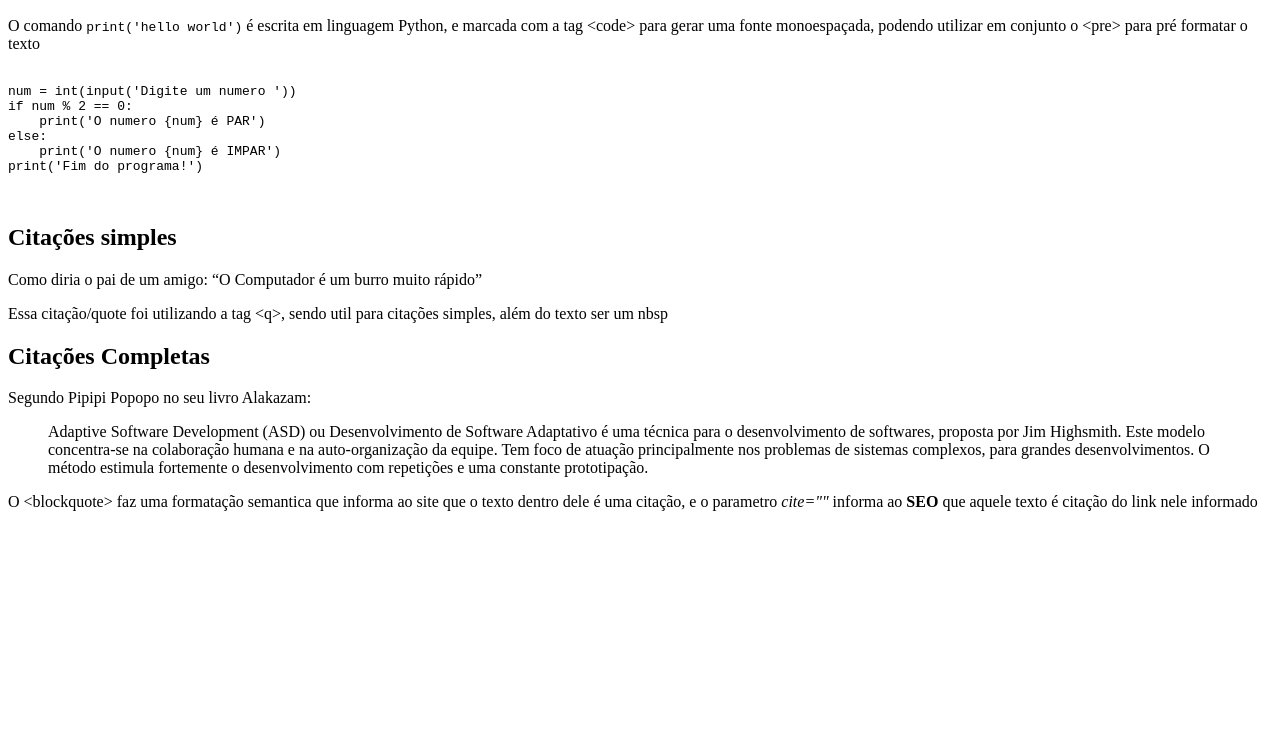
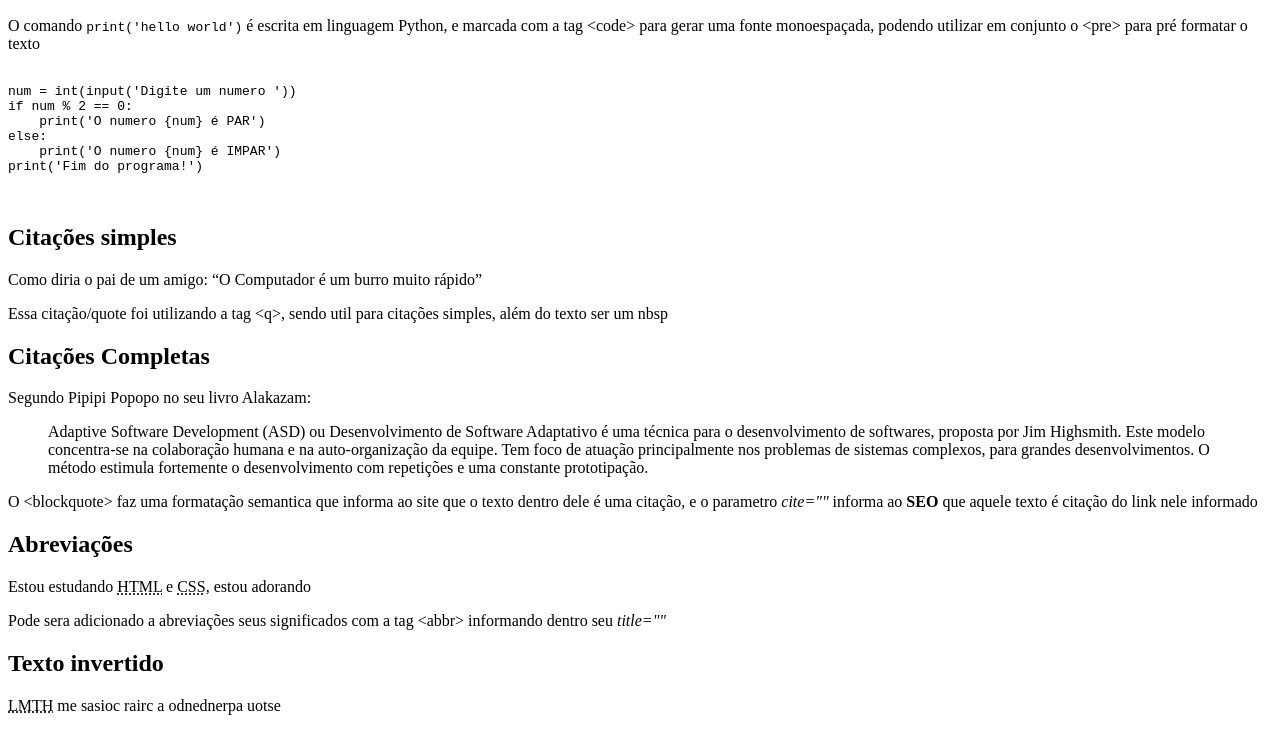
Before and after one commit to MarloIkhodi/html-css, a plain HTML site: page ex008.1/index.html in a window 1280 px wide. Shown: the part 110-841 px from the top of the page. Before the commit the page ends 800 px from the top, so only its background shows below. Drawn offline with Linux system fonts and the light colour scheme.

Commit message:
aulinhas

```diff
--- a/ex008.1/index.html
+++ b/ex008.1/index.html
@@ -50,5 +50,21 @@ print('Fim do programa!')
       <em>cite=""</em> informa ao <strong>SEO</strong> que aquele texto é
       citação do link nele informado
     </p>
+    <h2>Abreviações</h2>
+    <p>
+      Estou estudando <abbr title="HyperText Markup Language">HTML</abbr> e
+      <abbr title="Cascading Style Sheets">CSS</abbr>, estou adorando
+    </p>
+    <p>
+      Pode sera adicionado a abreviações seus significados com a tag
+      &lt;abbr&gt; informando dentro seu <em>title=""</em>
+    </p>
+    <h2>Texto invertido</h2>
+    <p>
+      <bdo dir="rtl"
+        >estou aprendendo a criar coisas em
+        <abbr title="HyperText Markup Language">HTML</abbr></bdo
+      >
+    </p>
   </body>
 </html>
```
